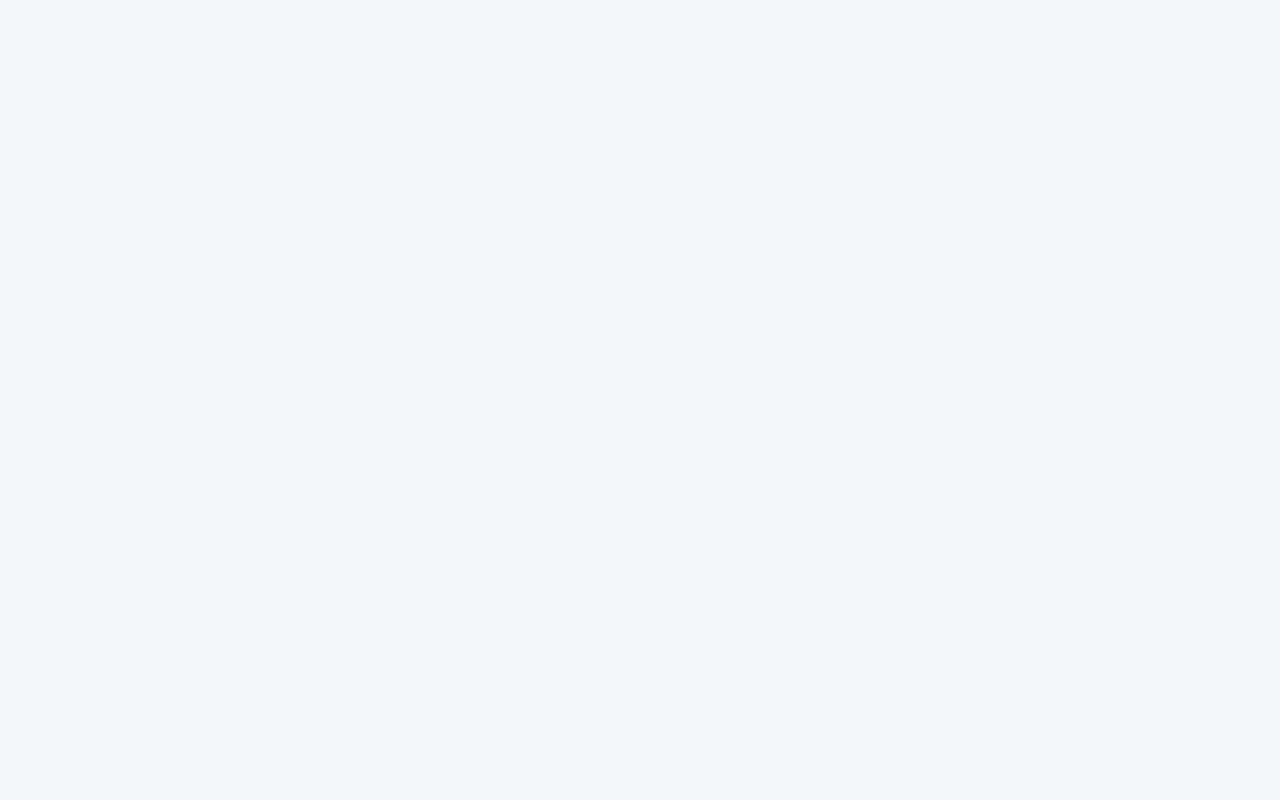
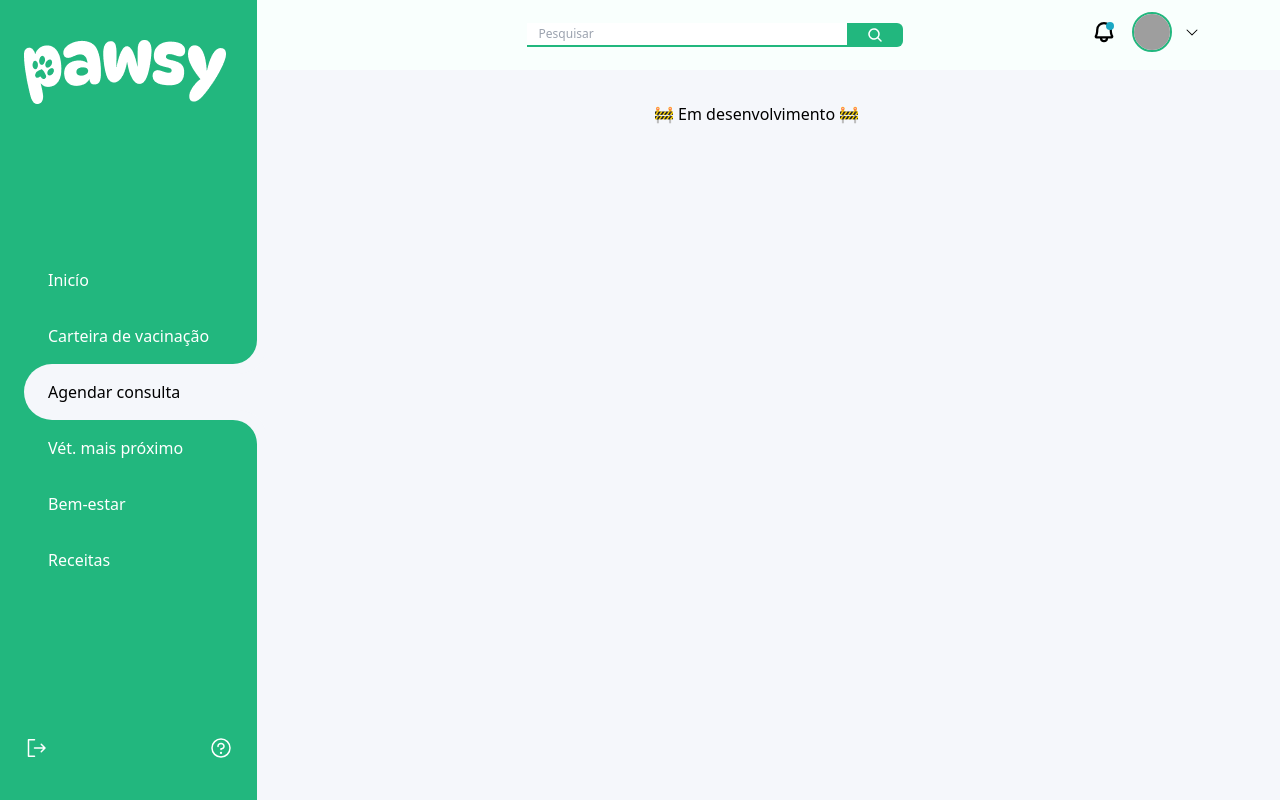
Before and after one commit to pawsy-oficial/pawsy, a React (Vite) app: page /consulta in a window 1280 px wide. Before the commit this address had no page. Built offline with nearby package versions, Linux system fonts and the light colour scheme; grey boxes are pictures that could not be loaded.

Commit message:
feat: start scheduleTutor page

```diff
--- a/src/Router.jsx
+++ b/src/Router.jsx
@@ -2,6 +2,7 @@ import { Route, Routes } from "react-router-dom"
 import Tutor from "./pages/tutor/Tutor"
 import Clinic from "./pages/clinic/Clinic"
 import VaccinePage from "./pages/tutor/Vaccine"
+import ScheduleTutor from "./pages/tutor/ScheduleTutor"
 
 
 export default function Router(){
@@ -12,6 +13,7 @@ export default function Router(){
             <Route path="/clinica" element={<Clinic/>} />
             {/* <Route path="/vets" element={<VetCloser/>} /> */}
             {/* <Route path="/receitas" element={<Revenues/>} /> */}
+            <Route path="/consulta" element={<ScheduleTutor/>} />
         </Routes>
     )
 }
--- /dev/null
+++ b/src/pages/tutor/ScheduleTutor.jsx
@@ -0,0 +1,17 @@
+import { NavbarTutor } from "../../components/Navbar";
+import { Header } from "../../components/header/Header";
+
+export default function ScheduleTutor() {
+    return (
+        <main className="flex min-h-screen">
+            <NavbarTutor page={2} />
+            <section className="flex-1">
+                <Header />
+
+                <main className="pl-10 pr-16 py-8 flex gap-5 justify-center items-center">
+                    <h2>🚧 Em desenvolvimento 🚧</h2>
+                </main>
+            </section>
+        </main>
+    )
+}
```
